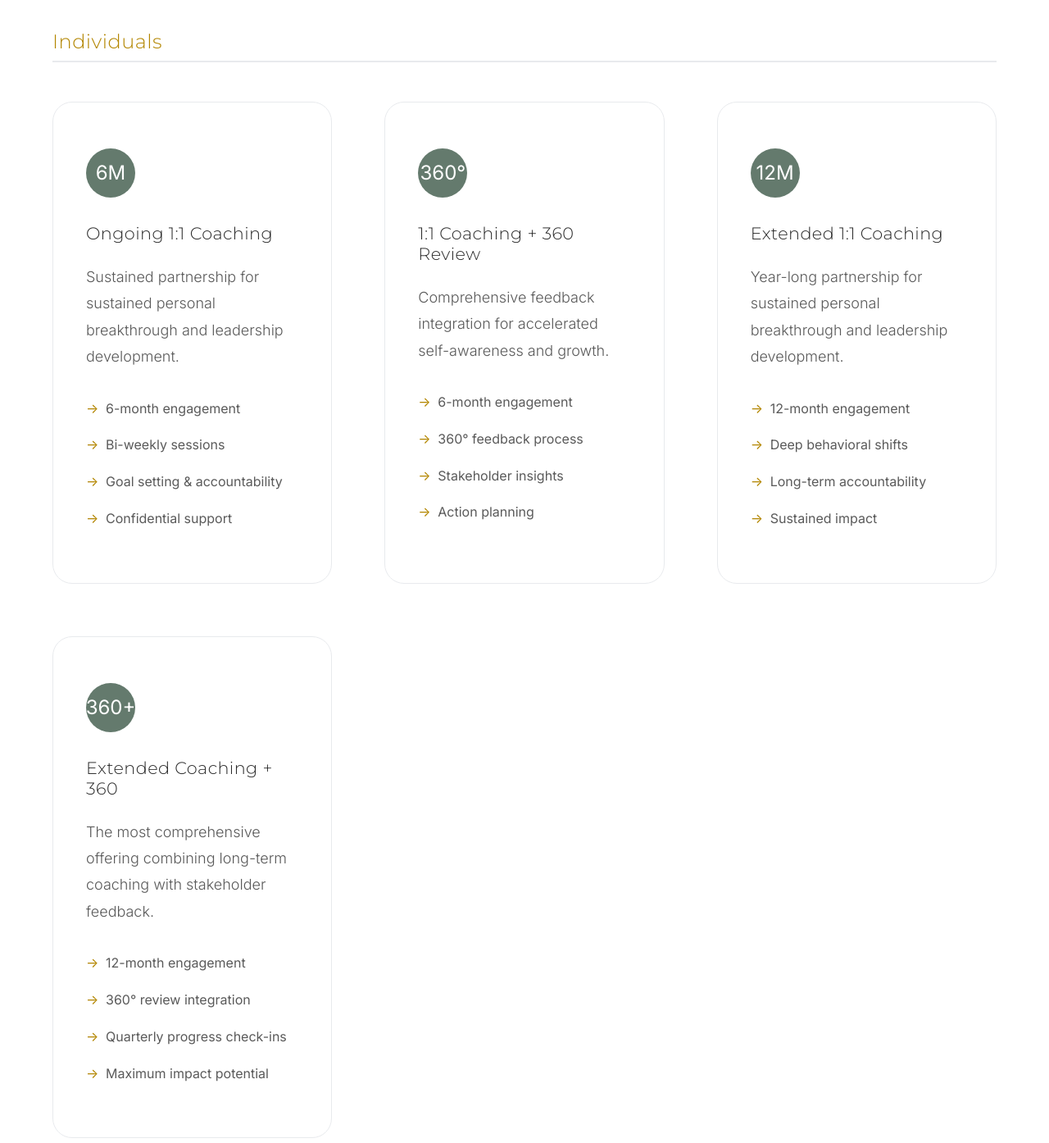
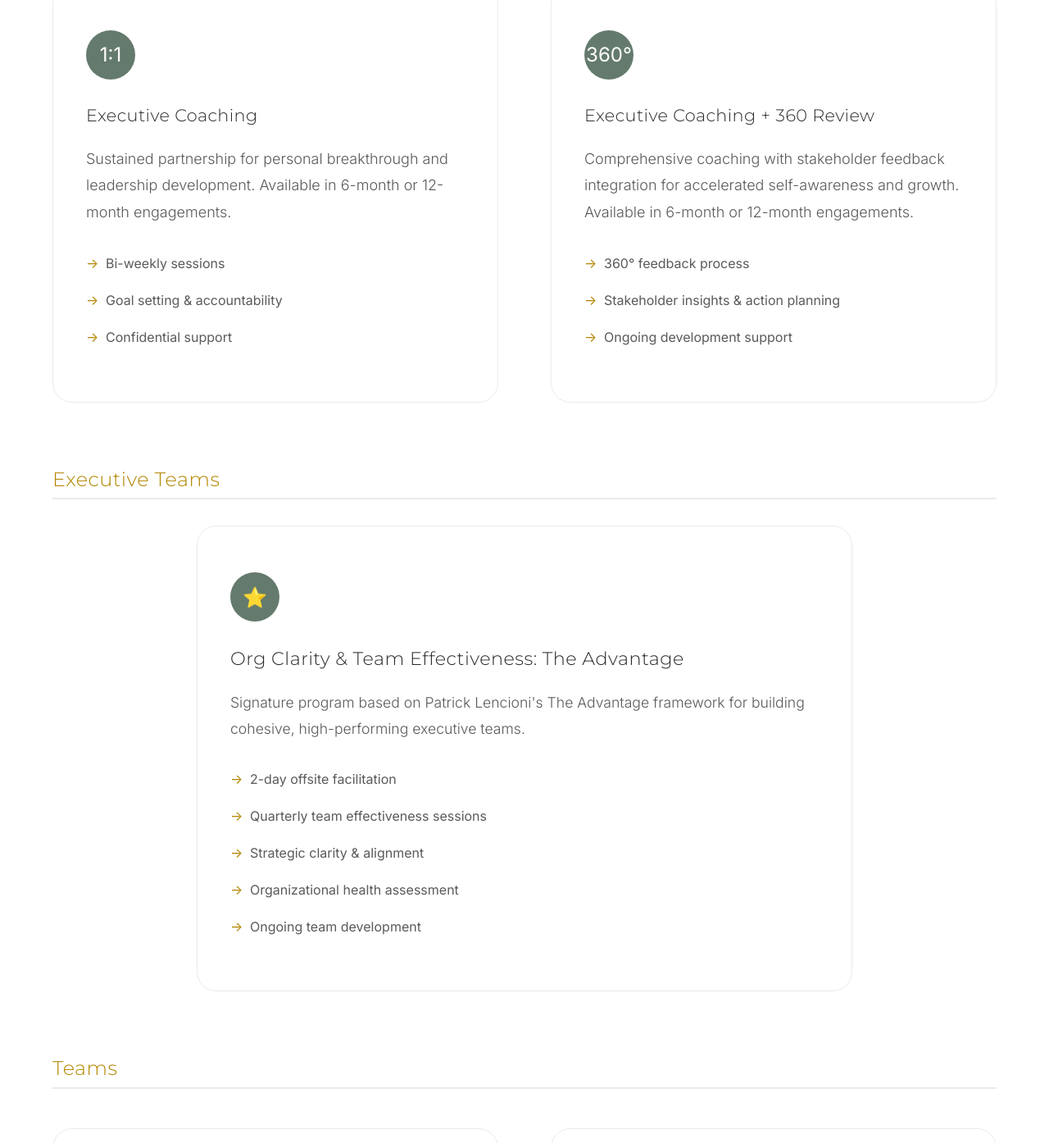
Before and after one commit to jumaanebey/AM-site, a plain HTML site: page services.html in a window 1280 px wide. Shown: the part 742-2136 px from the top of the page at 82% size. Drawn offline with nearby package versions, Linux system fonts and the light colour scheme.

Commit message:
Simplify services page: remove paragraph and consolidate Corporate Individuals section
- Removed paragraph mentioning ZocDoc/prior employers
- Combined 4 individual coaching cards into 2 cleaner offerings
- Merged 6-month and 12-month options into single flexible packages
- Reduced visual overwhelm with fewer cards and clearer structure

🤖 Generated with [Claude Code](https://claude.com/claude-code)

Co-Authored-By: Claude <noreply@anthropic.com>

```diff
--- a/services.html
+++ b/services.html
@@ -354,7 +354,6 @@
     <!-- Page Header -->
     <section class="page-header">
         <h1>How We Work Together</h1>
-        <p>As a PCC (Professional Certified Coach) specializing in MBTI and Enneagram assessments, I bring corporate expertise from Capital IQ/S&P and ZocDoc to create coaching experiences focused on personal breakthrough for both corporate and private clients.</p>
     </section>
 
     <!-- Corporate Clients Section -->
@@ -366,11 +365,10 @@
             <h3 style="font-size: 1.5rem; color: var(--gold-accent); margin-bottom: 2rem; padding-bottom: 0.5rem; border-bottom: 2px solid var(--cool-gray);">Individuals</h3>
             <div class="services-grid">
                 <div class="service-card">
-                    <div class="service-icon">6M</div>
-                    <h3 style="font-size: 1.3rem;">Ongoing 1:1 Coaching</h3>
-                    <p>Sustained partnership for sustained personal breakthrough and leadership development.</p>
+                    <div class="service-icon">1:1</div>
+                    <h3 style="font-size: 1.3rem;">Executive Coaching</h3>
+                    <p>Sustained partnership for personal breakthrough and leadership development. Available in 6-month or 12-month engagements.</p>
                     <ul>
-                        <li>6-month engagement</li>
                         <li>Bi-weekly sessions</li>
                         <li>Goal setting & accountability</li>
                         <li>Confidential support</li>
@@ -378,35 +376,12 @@
                 </div>
                 <div class="service-card">
                     <div class="service-icon">360°</div>
-                    <h3 style="font-size: 1.3rem;">1:1 Coaching + 360 Review</h3>
-                    <p>Comprehensive feedback integration for accelerated self-awareness and growth.</p>
+                    <h3 style="font-size: 1.3rem;">Executive Coaching + 360 Review</h3>
+                    <p>Comprehensive coaching with stakeholder feedback integration for accelerated self-awareness and growth. Available in 6-month or 12-month engagements.</p>
                     <ul>
-                        <li>6-month engagement</li>
                         <li>360° feedback process</li>
-                        <li>Stakeholder insights</li>
-                        <li>Action planning</li>
-                    </ul>
-                </div>
-                <div class="service-card">
-                    <div class="service-icon">12M</div>
-                    <h3 style="font-size: 1.3rem;">Extended 1:1 Coaching</h3>
-                    <p>Year-long partnership for sustained personal breakthrough and leadership development.</p>
-                    <ul>
-                        <li>12-month engagement</li>
-                        <li>Deep behavioral shifts</li>
-                        <li>Long-term accountability</li>
-                        <li>Sustained impact</li>
-                    </ul>
-                </div>
-                <div class="service-card">
-                    <div class="service-icon">360+</div>
-                    <h3 style="font-size: 1.3rem;">Extended Coaching + 360</h3>
-                    <p>The most comprehensive offering combining long-term coaching with stakeholder feedback.</p>
-                    <ul>
-                        <li>12-month engagement</li>
-                        <li>360° review integration</li>
-                        <li>Quarterly progress check-ins</li>
-                        <li>Maximum impact potential</li>
+                        <li>Stakeholder insights & action planning</li>
+                        <li>Ongoing development support</li>
                     </ul>
                 </div>
             </div>
```
